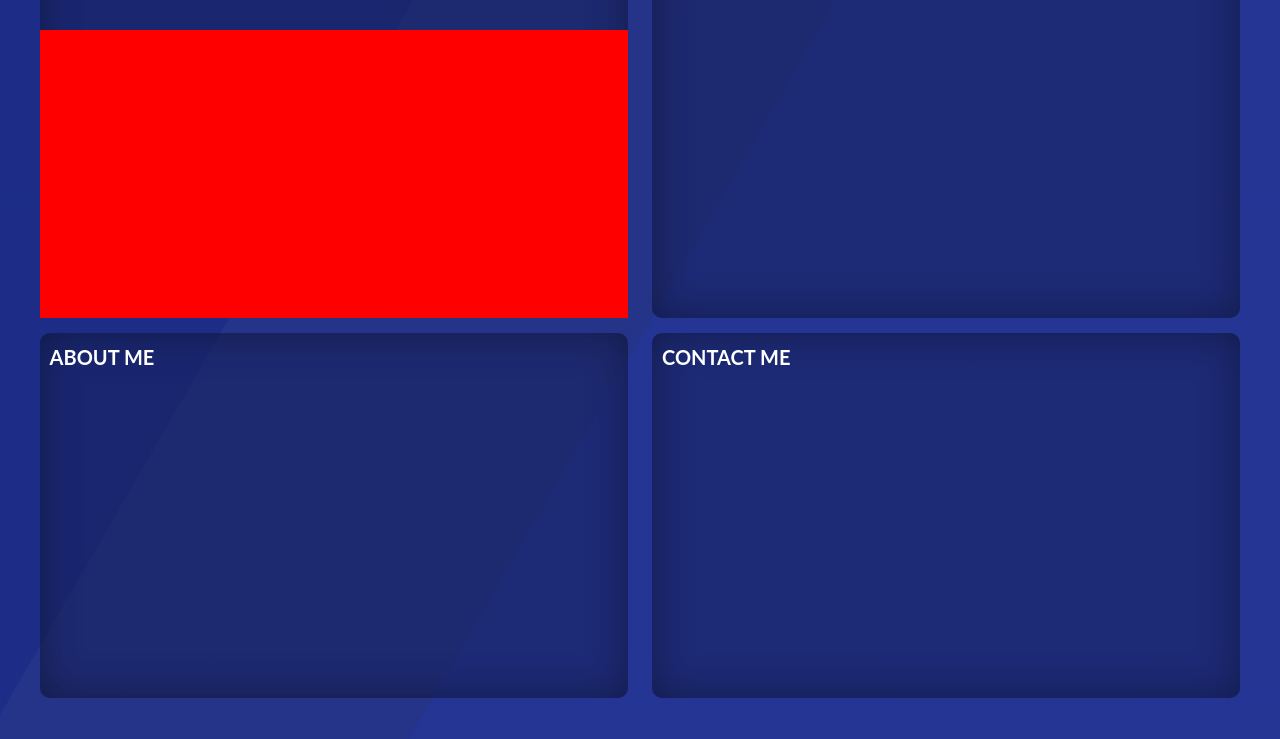
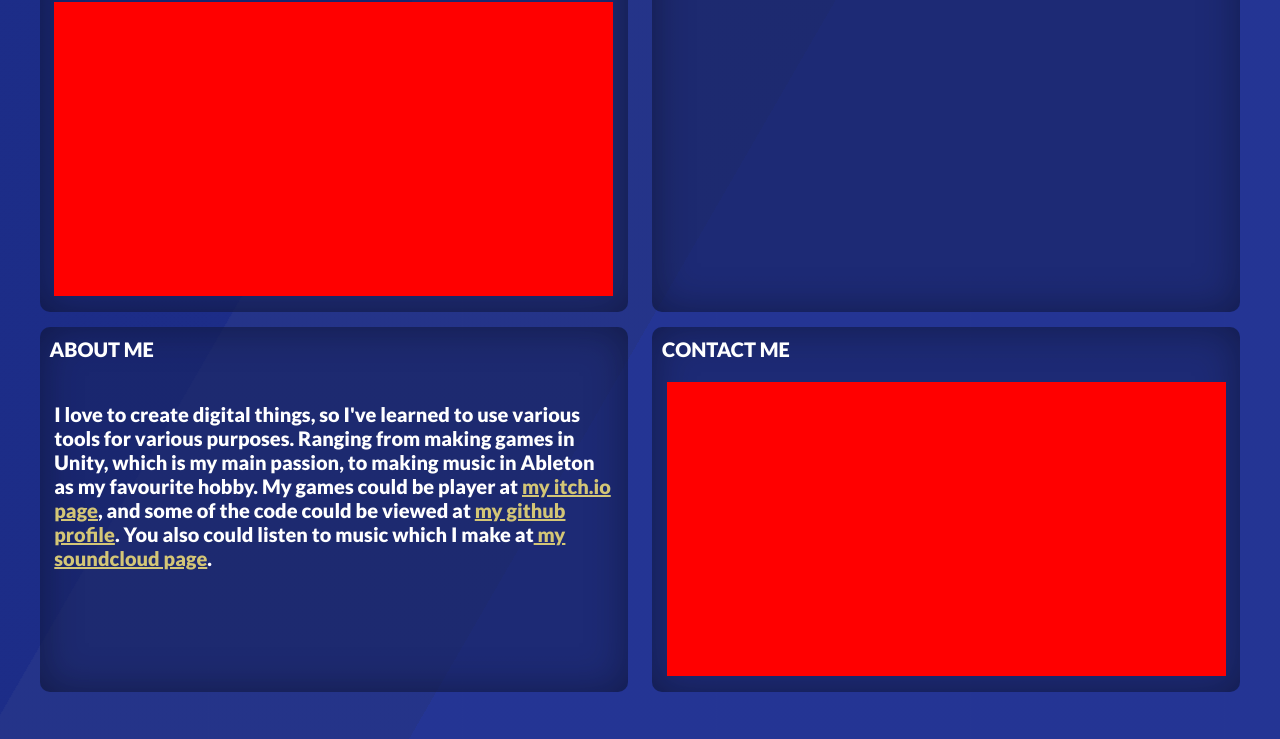
Before and after one commit to markobozicz/markobozicz.github.io, a plain HTML site: page index.html in a window 1280 px wide. Shown: the part 61-800 px from the top of the page. Drawn offline with Linux system fonts and the light colour scheme.

Commit message:
about me
added 'about me' text

```diff
--- a/index.html
+++ b/index.html
@@ -3,6 +3,10 @@
         <title>Marko Bozic</title>
         <script type="module" src="script.js"></script>
         <link rel="stylesheet" href="style.css">
+        <link href='https://css.gg/headset.css' rel='stylesheet'>
+        <link href='https://css.gg/games.css' rel='stylesheet'>
+        <link href="https://fonts.googleapis.com/css2?family=Lato:wght@900&display=swap" rel="stylesheet">
+
     </head>
     <body>
         <div class="bg bg1"></div>
@@ -15,8 +19,13 @@
                     <div class="quarterHeight horizontalContainer">
                         <h1>MARKO BOZIC</h1>
                     </div>
-                    <div class="q3Height redCol" id="mainContent" >
+                    <div class="q3Height" id="mainContent" >
+                        <div class="fullSize redCol">
 
+
+
+
+                        </div>
                     </div>
                 </div>
                 <div class="halfHeight rounded blueTransparent verticalContainer innerShadow" id="leftDown">
@@ -25,6 +34,19 @@
 
                     </div>
                     <div class="q3Height" id="aboutContent">
+                        <div class="fullSize ">
+                            <p>I love to create digital things, so I've learned to use various tools for various purposes.
+                                Ranging from making games in Unity, which is my main passion, to making music in Ableton as my favourite hobby.
+                                My games could be player at <a href="https://markobozicz.itch.io" target="_blank"> my itch.io page</a>,
+                                and some of the code could be viewed at <a href="https://github.com/markobozicz" target="_blank">my github profile</a>.
+                                You also could listen to music which I make at<a href="https://soundcloud.com/ythatname" target="_blank"> my
+                                 soundcloud page</a>.
+                            </p>
+
+
+
+
+                        </div>
                     </div>
                 </div>
             </div>
@@ -33,12 +55,24 @@
                 <div class="halfHeight rounded blueTransparent verticalContainer innerShadow" id="rightUp">
                     <div class="quarterHeight horizontalContainer">
                         <h1>MY WORK</h1></div>
-                    <div class="q3Height" id="workContent" ></div>
+                    <div class="q3Height " id="workContent" >
+                        <div class="fullSize">
+
+
+                        </div>
+                    </div>
                 </div>
                 <div class="halfHeight rounded blueTransparent verticalContainer innerShadow" id="rightDown">
                     <div class="quarterHeight horizontalContainer">
                         <h1>CONTACT ME</h1></div>
-                    <div class="q3Height" id="contactContent" ></div>
+                    <div class="q3Height" id="contactContent" >
+                        <div class="fullSize redCol">
+
+
+
+
+                        </div>
+                    </div>
                 </div>
             </div>
         </div>
--- a/style.css
+++ b/style.css
@@ -13,15 +13,21 @@ body{
     background-color:var(--col-blue);
 }
 .p{
-    font-size: 2em;
+    display: block;
+}
+a {
+    color: var(--col-gold);
+}
+a:hover{
+    color: var(--col-bluetransparent);
 }
 h1{
+    text-align: left;
     font-size: 100%;
-    float: left;
     margin: 0.5rem;
 }
 .fullSize{
-    padding: 0.5%;
+    margin: auto;
     width: 95%;
     height: 95%;
     /* background-color: var(--col-bluetransparent); */
@@ -40,6 +46,12 @@ h1{
     margin: auto ;
 
 }
+.myImage{
+    background-image: url(images/crnja.PNG);
+    width: 100%;
+    object-fit: fill;
+    height: 100%;
+}
 .verticalContainer{
     flex-direction: column;
     justify-content: space-between;
@@ -51,7 +63,7 @@ h1{
 }
 .quarterHeight{
     width: 100%;
-    height: 20%;
+    height: 15%;
 }
 .halfHeight{
     width: 100%;
@@ -59,7 +71,7 @@ h1{
 }
 .q3Height{
     width: 100%;
-    height: 79%;
+    height: 85%;
 }
 .rounded{
     border-radius: var(--borderRadius);
```
